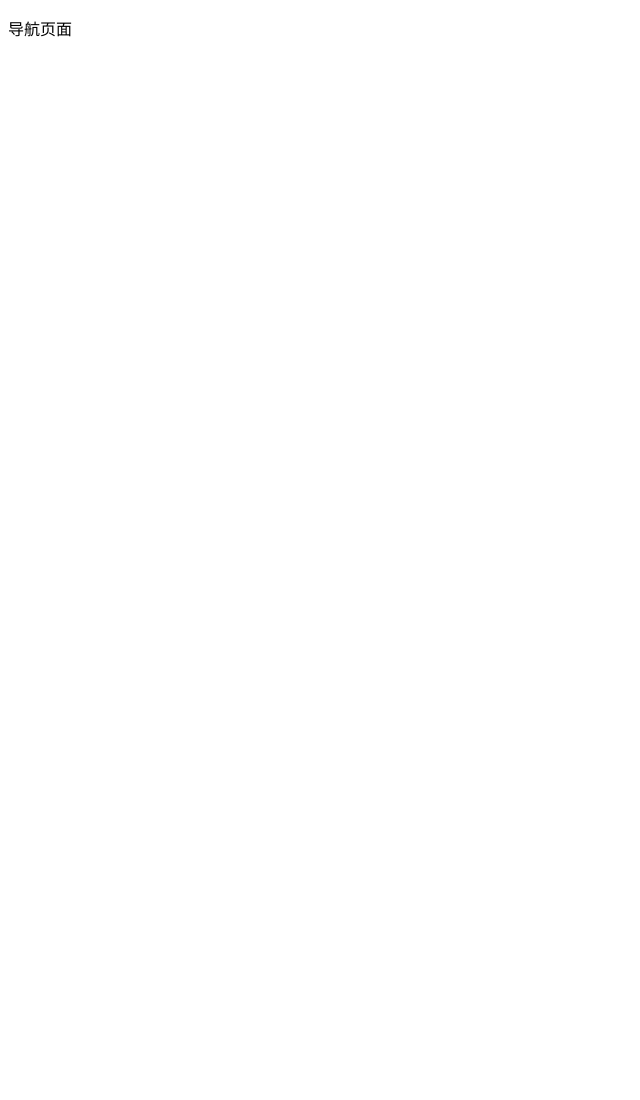
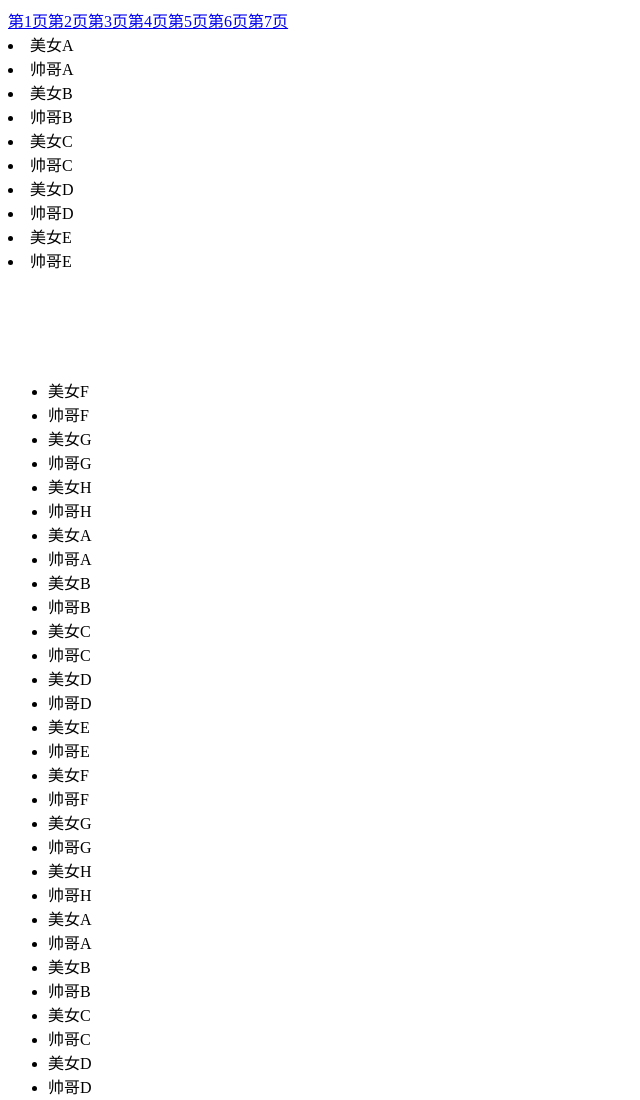
Before and after one commit to litandota123/litandota123.github.io, a plain HTML site: page index.html in a window 1280 px wide. Shown: the top 1100 px of the page, without its empty margins (0-640 px from the left). Before the commit the page ends 800 px from the top, so only its background shows below. Drawn offline with nearby package versions, Linux system fonts and the light colour scheme.

Commit message:
Update index.html

```diff
--- a/index.html
+++ b/index.html
@@ -1,4 +1,125 @@
-<!DOCTYPE html>
-<html>
-<p>导航页面</p>
+<!DOCTYPE html PUBLIC "-//W3C//DTD XHTML 1.0 Transitional//EN" "http://www.w3.org/TR/xhtml1/DTD/xhtml1-transitional.dtd">
+<html xmlns="http://www.w3.org/1999/xhtml">
+<head>
+<meta http-equiv="Content-Type" content="text/html; charset=utf-8" />
+<title>我的分页</title>
+<script type="text/javascript" src="jquery-1.7.1.js"></script>
+<script type="text/javascript">
+$(function(){
+    var pageArray = [];
+
+    var liCount = $('li').length;//获取获取记录条数
+    var PageSize  = 10;//设置每页，你准备显示几条
+    var PageCount  = Math.ceil(liCount/PageSize);//计算出总共页数
+    var currentPage = 1;//设置当前页
+
+    var i=0;
+    for(i=1; i<=PageCount; i++){
+        $('<a href="#" pageNum="'+i+'" >第'+i+'页</a>').appendTo('#pageIt');//显示分页按钮
+    }
+
+    var $li =  $('li');
+    $li.each(function(){
+        pageArray.push(this);
+    });
+
+    for(i=0;i<10;i++){
+        $('#pagingList').append(pageArray[i]);
+    }
+
+    function showPage(whichPage){
+        $('#pagingList').html('');
+        for(i = (whichPage-1)*10; i < 10*whichPage ; i++){
+            $('#pagingList').append(pageArray[i]);
+        }
+    }
+    var a;
+    $('a').click(function(){
+        a = $(this).attr('pagenum');
+        showPage(a);
+    })
+
+    debugger;
+});
+</script>
+</head>
+
+<body>
+<div id="pageIt" ></div>
+<div id="pagingList"></div>
+<br /><br /><br /><br /><br />
+<ul id="list" >
+
+<li class="mm">美女A</li>
+<li class="gg">帅哥A</li>
+<li class="mm">美女B</li>
+<li class="gg">帅哥B</li>
+<li class="mm">美女C</li>
+<li class="gg">帅哥C</li>
+<li class="mm">美女D</li>
+<li class="gg">帅哥D</li>
+<li class="mm">美女E</li>
+
+<li class="gg">帅哥E</li>
+<li class="mm">美女F</li>
+<li class="gg">帅哥F</li>
+<li class="mm">美女G</li>
+<li class="gg">帅哥G</li>
+<li class="mm">美女H</li>
+<li class="gg">帅哥H</li>
+<li class="mm">美女A</li>
+<li class="gg">帅哥A</li>
+
+<li class="mm">美女B</li>
+<li class="gg">帅哥B</li>
+<li class="mm">美女C</li>
+<li class="gg">帅哥C</li>
+<li class="mm">美女D</li>
+<li class="gg">帅哥D</li>
+<li class="mm">美女E</li>
+<li class="gg">帅哥E</li>
+<li class="mm">美女F</li>
+
+<li class="gg">帅哥F</li>
+<li class="mm">美女G</li>
+<li class="gg">帅哥G</li>
+<li class="mm">美女H</li>
+<li class="gg">帅哥H</li>
+<li class="mm">美女A</li>
+<li class="gg">帅哥A</li>
+<li class="mm">美女B</li>
+<li class="gg">帅哥B</li>
+
+<li class="mm">美女C</li>
+<li class="gg">帅哥C</li>
+<li class="mm">美女D</li>
+<li class="gg">帅哥D</li>
+<li class="mm">美女E</li>
+<li class="gg">帅哥E</li>
+<li class="mm">美女F</li>
+<li class="gg">帅哥F</li>
+<li class="mm">美女G</li>
+
+<li class="gg">帅哥G</li>
+<li class="mm">美女H</li>
+<li class="gg">帅哥H</li>
+<li class="mm">美女A</li>
+<li class="gg">帅哥A</li>
+<li class="mm">美女B</li>
+<li class="gg">帅哥B</li>
+<li class="mm">美女C</li>
+<li class="gg">帅哥C</li>
+
+<li class="mm">美女D</li>
+<li class="gg">帅哥D</li>
+<li class="mm">美女E</li>
+<li class="gg">帅哥E</li>
+<li class="mm">美女F</li>
+<li class="gg">帅哥F</li>
+<li class="gg">帅哥G</li>
+<li class="gg">帅哥H</li>
+<li class="gg">帅哥G</li>
+
+</ul>
+</body>
 </html>
```
